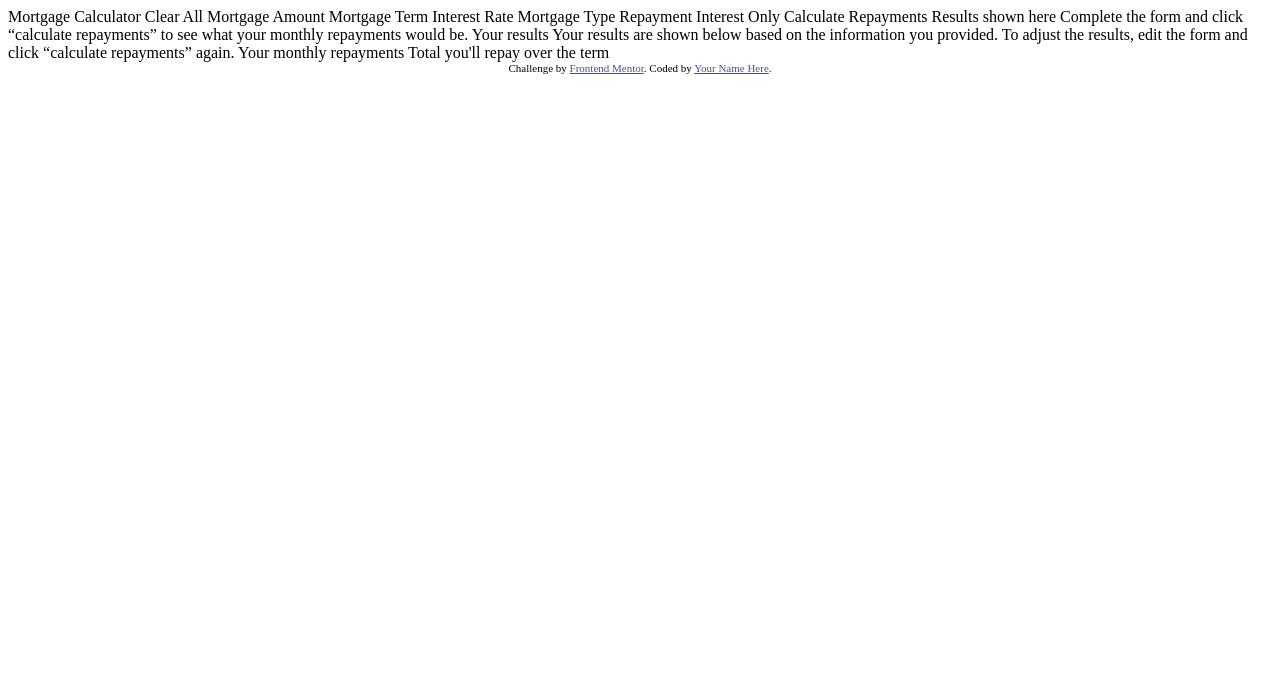
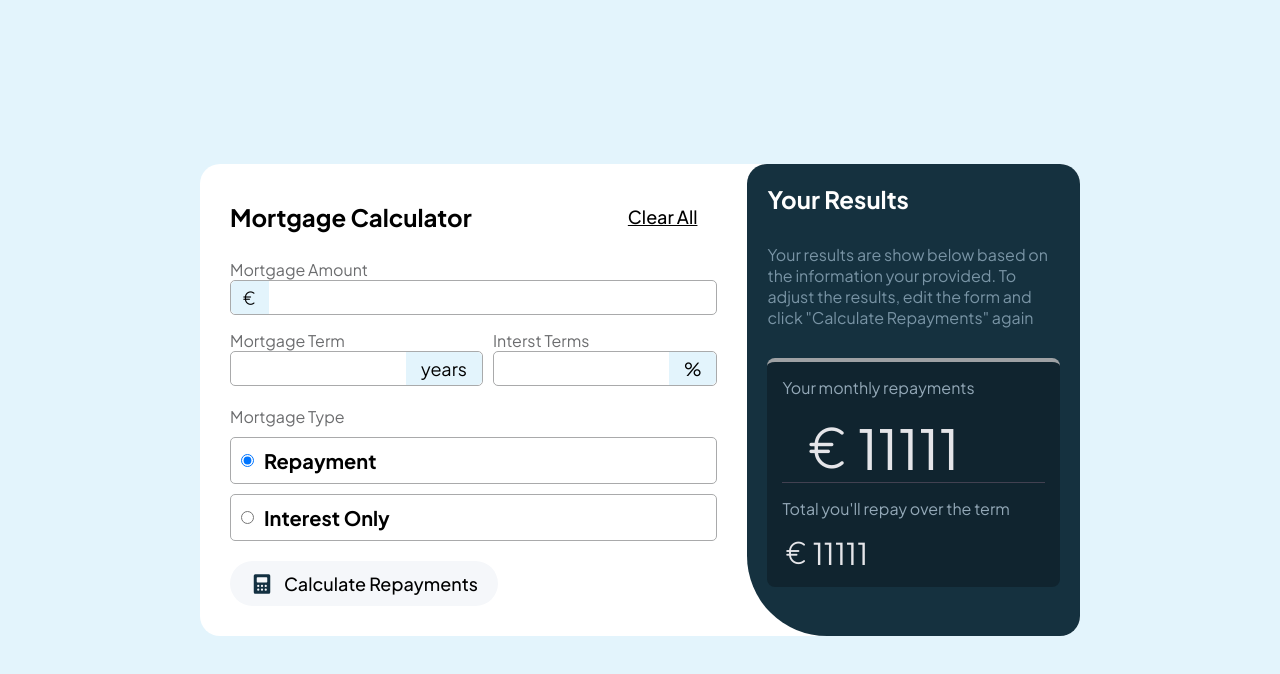
Before and after one commit to EduardoHill/Calculadora, a plain HTML site: page index.html in a window 1280 px wide. Drawn offline with nearby package versions, Linux system fonts and the light colour scheme.

Commit message:
Criando e estilizando a pagina

```diff
--- /dev/null
+++ b/assets/style/CalculatorData.css
@@ -0,0 +1,11 @@
+#CalculatorData {
+  display: flex;
+  flex-direction: column;
+  gap: 1.25rem;
+  padding: 30px;
+}
+#CalculatorForms {
+  display: flex;
+  flex-direction: column;
+  gap: 0.9375rem;
+}
--- /dev/null
+++ b/assets/style/ResultsArea.css
@@ -0,0 +1,54 @@
+#Results {
+  background-color: #15313f;
+  color: #fff;
+
+  border-radius: 20px;
+  border-bottom-left-radius: 80px;
+
+  display: flex;
+  flex-direction: column;
+
+  padding: 1.25rem;
+  gap: 1.875rem;
+}
+
+#Results h1 {
+  font-size: 1.5rem;
+}
+
+#Results p {
+  color: #7994a5;
+}
+#ResultsData {
+  background-color: #10242f;
+  border-top: 4px solid #9ea1a4;
+  border-radius: 8px;
+
+  display: flex;
+  flex-direction: column;
+  gap: 0.9375rem;
+  padding: 0.9375rem;
+}
+#ResultsData p {
+  color: #93a8b7;
+}
+
+#ResultsData #PrimereResult {
+  display: flex;
+  align-items: center;
+
+  font-size: 3.4375rem;
+  color: #e5e5e9;
+
+  padding-inline: 20px;
+
+  border-bottom: 0.0625rem solid #424151;
+}
+
+#SecundaryResult {
+  display: flex;
+  align-items: center;
+
+  font-size: 30px;
+  color: #e5e5e9;
+}
--- /dev/null
+++ b/assets/style/SecunderyForms.css
@@ -0,0 +1,38 @@
+#SecunderyForms {
+  display: flex;
+  align-items: center;
+  gap: 0.625rem;
+}
+
+.SecunderyInput {
+  display: flex;
+  gap: 0.5rem;
+  height: 35px;
+  align-items: center;
+  border: 0.0625rem solid #a9aaab;
+  border-radius: 0.3125rem;
+}
+.SecunderyInput input {
+  border: none;
+  outline: none;
+  display: flex;
+  padding: 5px;
+}
+.SecunderyInput div {
+  display: flex;
+  align-items: center;
+
+  font-size: 18px;
+  font-weight: 400;
+  height: 100%;
+  padding-inline: 0.625rem;
+
+  border-radius: inherit;
+  border-top-left-radius: 0;
+  border-bottom-left-radius: 0;
+
+  background-color: #e3f4fc;
+}
+.SecunderyInput span {
+  padding: 5px;
+}
--- /dev/null
+++ b/assets/style/app.css
@@ -0,0 +1,9 @@
+#app {
+  display: grid;
+  grid-template-columns: repeat(2, 1fr);
+  max-width: 55rem;
+  width: 100%;
+  height: fit-content;
+  background-color: #fff;
+  border-radius: 20px;
+}
--- /dev/null
+++ b/assets/style/checkArea.css
@@ -0,0 +1,41 @@
+#check {
+  display: flex;
+  flex-direction: column;
+  gap: 0.625rem;
+}
+
+#check div {
+  display: flex;
+  gap: 0.625rem;
+
+  align-items: center;
+  border: 0.0625rem solid #a9aaab;
+
+  border-radius: 0.3125rem;
+  padding: 0.625rem;
+}
+
+#check div label {
+  color: black;
+  font-weight: bold;
+  font-size: 1.25rem;
+}
+button {
+  display: flex;
+  align-items: center;
+  justify-content: center;
+  gap: 0.625rem;
+  padding: 1.25rem;
+
+  background-color: #f5f7fa;
+  width: fit-content;
+  height: 2.8125rem;
+
+  border: none;
+  border-radius: 55px;
+
+  cursor: pointer;
+
+  font-weight: 500;
+  font-size: 1.125rem;
+}
--- /dev/null
+++ b/assets/style/nav.css
@@ -0,0 +1,14 @@
+nav {
+  display: flex;
+  justify-content: space-between;
+  align-items: center;
+}
+nav button {
+  border: none;
+  background-color: transparent;
+  text-decoration: underline;
+  cursor: pointer;
+}
+nav h1 {
+  font-size: 1.5rem;
+}
--- /dev/null
+++ b/assets/style/primereFomrs.css
@@ -0,0 +1,31 @@
+#PrimareForm #PrimareInput {
+  border: 0.0625rem solid #a9aaab;
+  border-radius: 0.3125rem;
+  display: flex;
+  align-items: center;
+  width: 100%;
+  height: 35px;
+  gap: 0.5rem;
+}
+
+#PrimareForm input {
+  border: none;
+  outline: none;
+  width: 100%;
+}
+#PrimareInput div {
+  display: flex;
+  align-items: center;
+
+  border-radius: inherit;
+  border-top-right-radius: 0;
+  border-bottom-right-radius: 0;
+
+  font-size: 18px;
+  font-weight: 400;
+  height: 100%;
+  background-color: #e3f4fc;
+}
+#PrimareInput div i {
+  padding: 0.625rem;
+}
--- /dev/null
+++ b/assets/style/reset.css
@@ -0,0 +1,21 @@
+* {
+  margin: 0;
+  padding: 0;
+  box-sizing: border-box;
+  font-family: 'Plus Jakarta Sans';
+}
+body {
+  background-color: #e3f4fc;
+  display: flex;
+  align-items: center;
+  justify-content: center;
+  height: 100vh;
+}
+label {
+  color: #6c6d6f;
+}
+input::-webkit-outer-spin-button,
+input::-webkit-inner-spin-button {
+  -webkit-appearance: none;
+  margin: 0;
+}
--- /dev/null
+++ b/assets/style/style.css
@@ -0,0 +1,10 @@
+@import url(reset.css);
+@import url(app.css);
+@import url(CalculatorData.css);
+@import url(primereFomrs.css);
+@import url(nav.css);
+@import url(SecunderyForms.css);
+@import url(checkArea.css);
+@import url(ResultsArea.css);
+
+@import url('https://fonts.googleapis.com/css2?family=Inter:ital,opsz,wght@0,14..32,100..900;1,14..32,100..900&family=Noto+Serif+Todhri&family=Outfit:wght@100..900&family=Plus+Jakarta+Sans:ital,wght@0,200..800;1,200..800&family=Poppins:ital,wght@0,100;0,200;0,300;0,400;0,500;0,600;0,700;0,800;0,900;1,100;1,200;1,300;1,400;1,500;1,600;1,700;1,800;1,900&family=Roboto:ital,wght@0,100..900;1,100..900&family=Young+Serif&display=swap');
--- a/index.html
+++ b/index.html
@@ -1,61 +1,83 @@
 <!DOCTYPE html>
 <html lang="en">
-<head>
-  <meta charset="UTF-8">
-  <meta name="viewport" content="width=device-width, initial-scale=1.0"> <!-- displays site properly based on user's device -->
+  <head>
+    <meta charset="UTF-8" />
+    <meta name="viewport" content="width=device-width, initial-scale=1.0" />
+    <title>Mortgage Calculator</title>
+    <link rel="stylesheet" href="./assets/style/style.css" />
+    <link
+      rel="stylesheet"
+      type="text/css"
+      href="https://cdn.jsdelivr.net/npm/@phosphor-icons/web@2.1.1/src/regular/style.css"
+    />
+  </head>
+  <body>
+    <div id="app">
+      <div id="CalculatorData">
+        <nav>
+          <h1>Mortgage Calculator</h1>
+          <button>Clear All</button>
+        </nav>
+        <div id="CalculatorForms">
+          <div id="PrimareForm">
+            <label>Mortgage Amount</label><br />
+            <div id="PrimareInput">
+              <div><i class="ph ph-currency-eur"></i></div>
+              <input type="number" />
+            </div>
+          </div>
+          <div id="SecunderyForms">
+            <div>
+              <label>Mortgage Term</label>
+              <div class="SecunderyInput">
+                <input type="number" />
+                <div><span>years</span></div>
+              </div>
+            </div>
 
-  <link rel="icon" type="image/png" sizes="32x32" href="./assets/images/favicon-32x32.png">
-
-  <title>Frontend Mentor | Mortgage repayment calculator</title>
-
-  <!-- Feel free to remove these styles or customise in your own stylesheet 👍 -->
-  <style>
-    .attribution { font-size: 11px; text-align: center; }
-    .attribution a { color: hsl(228, 45%, 44%); }
-  </style>
-</head>
-<body>
-
-  Mortgage Calculator
-  Clear All
-
-  Mortgage Amount
-
-  Mortgage Term
-
-  Interest Rate
-
-  Mortgage Type
-  Repayment
-  Interest Only
-
-  Calculate Repayments
-
-  <!-- Empty results start -->
-
-  Results shown here
-
-  Complete the form and click “calculate repayments” to see what
-  your monthly repayments would be.
-
-  <!-- Empty results end -->
-
-  <!-- Completed results start -->
-
-  Your results
-
-  Your results are shown below based on the information you provided.
-  To adjust the results, edit the form and click “calculate repayments” again.
-
-  Your monthly repayments
-
-  Total you'll repay over the term
-
-  <!-- Completed results end -->
-
-  <div class="attribution">
-    Challenge by <a href="https://www.frontendmentor.io?ref=challenge">Frontend Mentor</a>.
-    Coded by <a href="#">Your Name Here</a>.
-  </div>
-</body>
+            <div>
+              <label>Interst Terms</label>
+              <div class="SecunderyInput">
+                <input type="number" />
+                <div><span>%</span></div>
+              </div>
+            </div>
+          </div>
+        </div>
+        <div id="check">
+          <label>Mortgage Type</label>
+          <div>
+            <input type="radio" name="type" id="Repayment" checked />
+            <label for="Repayment">Repayment</label>
+          </div>
+          <div>
+            <input type="radio" name="type" id="Interest" />
+            <label for="Interest">Interest Only</label>
+          </div>
+        </div>
+        <button>
+          <img src="./assets/images/icon-calculator.svg" alt="" />Calculate
+          Repayments
+        </button>
+      </div>
+      <div id="Results">
+        <h1>Your Results</h1>
+        <p>
+          Your results are show below based on the information your provided. To
+          adjust the results, edit the form and click "Calculate Repayments"
+          again
+        </p>
+        <div id="ResultsData">
+          <p>Your monthly repayments</p>
+          <div id="PrimereResult">
+            <i class="ph ph-currency-eur"></i><span>11111</span>
+          </div>
+          <p>Total you'll repay over the term</p>
+          <div id="SecundaryResult">
+            <i class="ph ph-currency-eur"></i><span>11111</span>
+          </div>
+        </div>
+      </div>
+    </div>
+  </body>
 </html>
```
Also changed, not shown: assets/fonts/OFL.txt (deleted), assets/fonts/PlusJakartaSans-Italic-VariableFont_wght.ttf (deleted), assets/fonts/PlusJakartaSans-VariableFont_wght.ttf (deleted), assets/fonts/README.txt (deleted), assets/fonts/static/PlusJakartaSans-Bold.ttf (deleted), assets/fonts/static/PlusJakartaSans-Medium.ttf (deleted).
